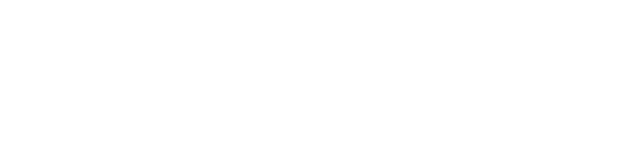
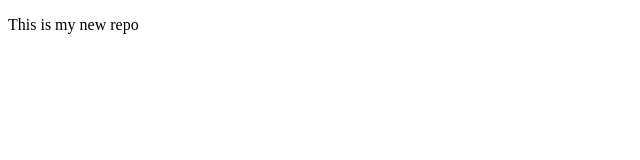
Before and after one commit to aftabmodasiya123/Localrepo, a plain HTML site: page localrepo/index.html in a window 1280 px wide. Shown: the whole page, without its empty margins (0-640 px from the left). Drawn offline with Linux system fonts and the light colour scheme.

Commit message:
Adding new feature

```diff
--- a/localrepo/index.html
+++ b/localrepo/index.html
@@ -5,5 +5,7 @@
     <meta name="viewport" content="width=device-width, initial-scale=1.0" />
     <title>Document</title>
   </head>
-  <body></body>
+  <body>
+    <p>This is my new repo</p>
+  </body>
 </html>
```
